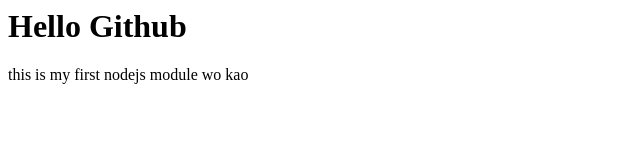
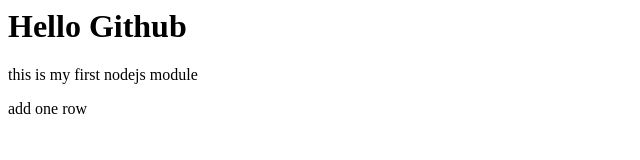
Before and after one commit to xiaomao1884600/nodejs, a plain HTML site: page index.html in a window 1280 px wide. Shown: the whole page, without its empty margins (0-640 px from the left). Drawn offline with Linux system fonts and the light colour scheme.

Commit message:
this is my first change index.html

```diff
--- a/index.html
+++ b/index.html
@@ -1,6 +1,7 @@
 <html>
 	<body>
 		<h1>Hello Github</h1>
-		<p>this is my first nodejs module wo kao</p>
+		<p>this is my first nodejs module</p>
+		<p>add one row</p>
 	</body>
 </html>
```
